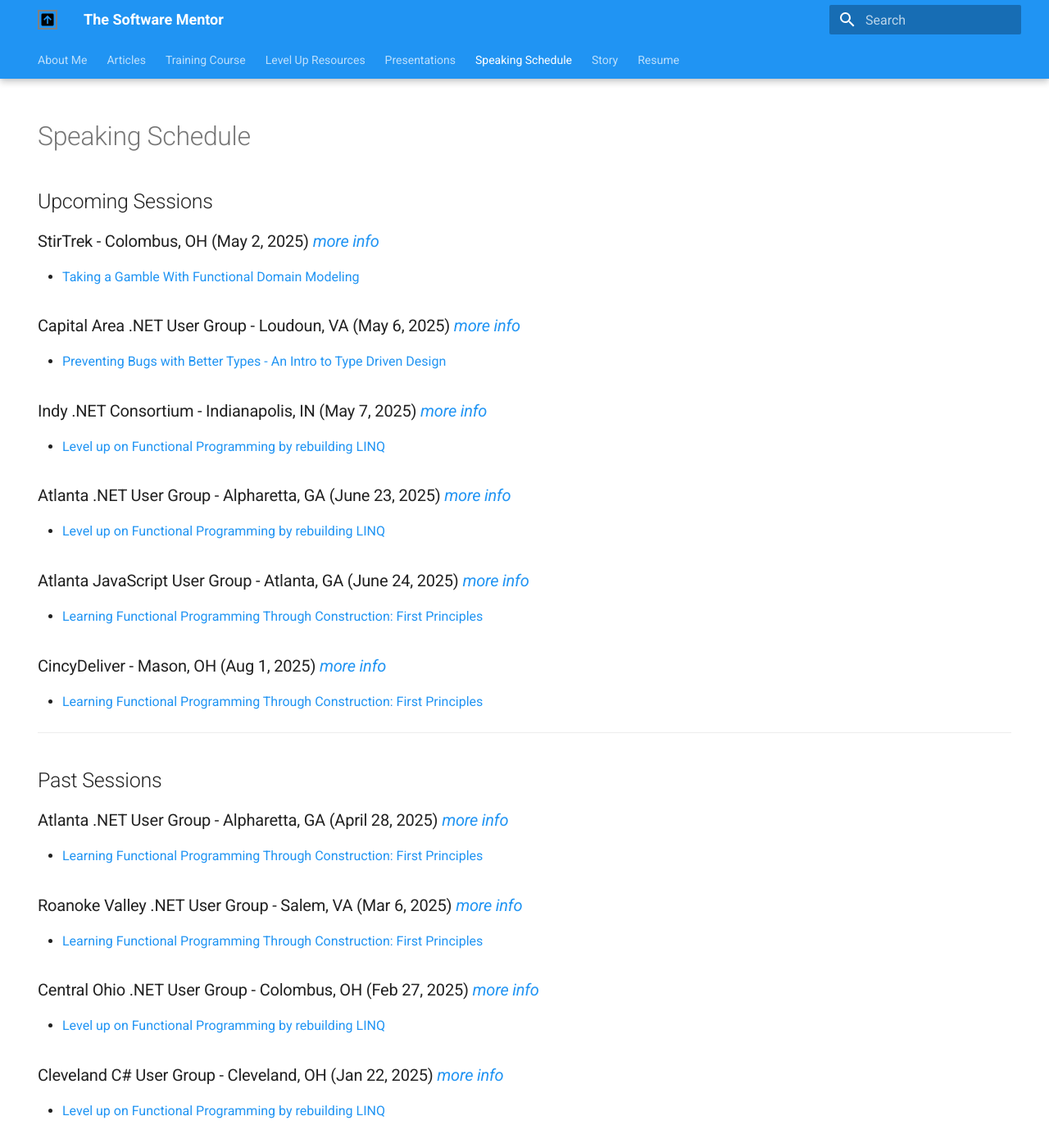
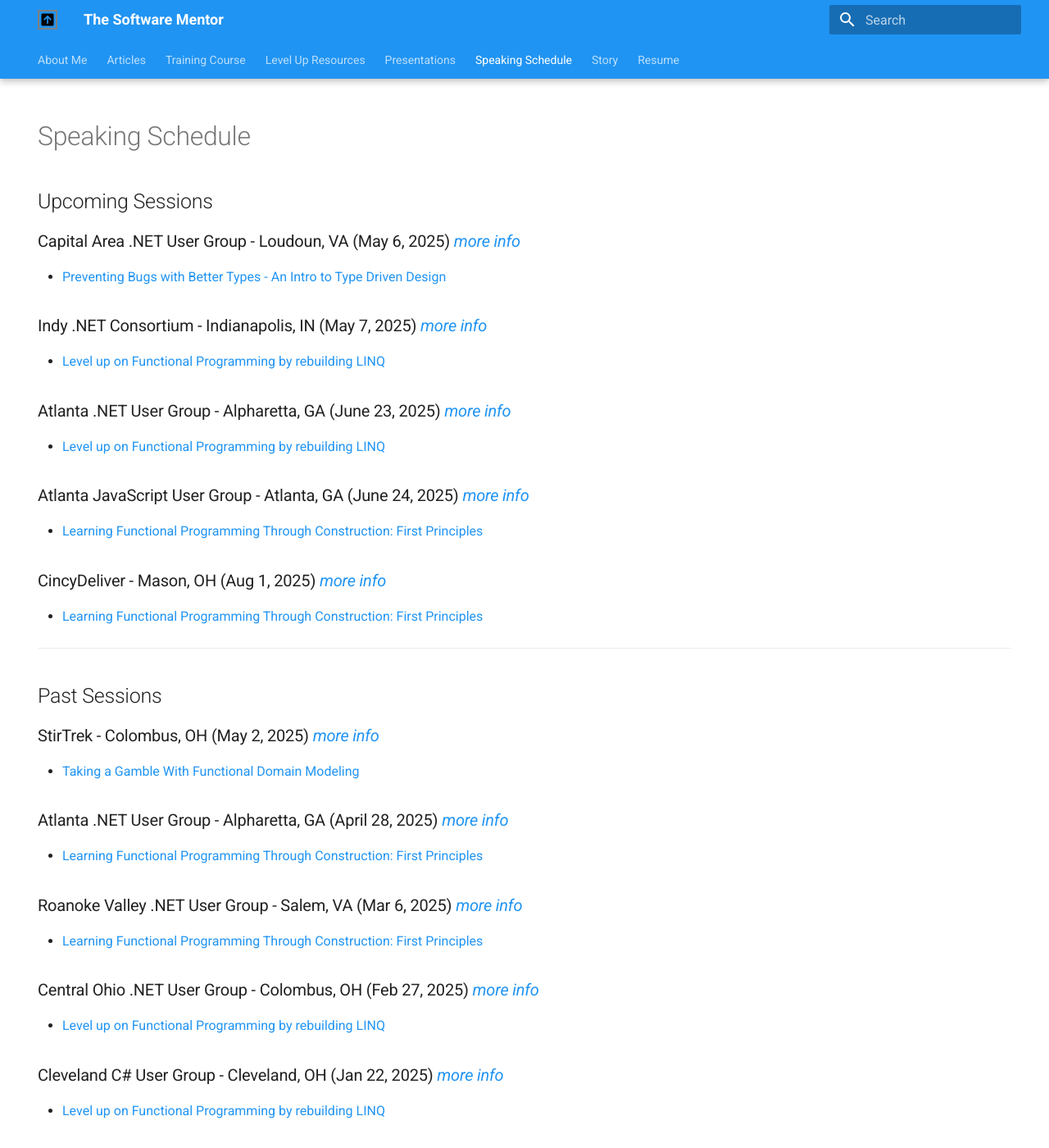
Before and after one commit to cameronpresley/blog, an MkDocs documentation site: the page built from docs/speaking-schedule.md, in a window 1280 px wide and 1400 px high. Shown: the whole window at 82% size. Built offline with MkDocs 1.6.1 and Material for MkDocs 9.7.7, drawn with Linux system fonts in a browser that asks for light colours; plug-ins that fetch from the network failed and are left out; part of the change alters nothing that is shown.

```diff
--- a/docs/speaking-schedule.md
+++ b/docs/speaking-schedule.md
@@ -6,10 +6,6 @@ hide:
 
 # Speaking Schedule
 ## Upcoming Sessions
-
-### StirTrek - Colombus, OH (May 2, 2025) _[more info](https://stirtrek.com/)_
-
-- [Taking a Gamble With Functional Domain Modeling](presentations.md#taking-a-gamble-with-functional-domain-modeling)
 
 ### Capital Area .NET User Group - Loudoun, VA (May 6, 2025) _[more info](https://www.meetup.com/caparea-net/events/307412739)_
 
@@ -33,6 +29,10 @@ hide:
 
 ---
 ## Past Sessions
+
+### StirTrek - Colombus, OH (May 2, 2025) _[more info](https://stirtrek.com/)_
+
+- [Taking a Gamble With Functional Domain Modeling](presentations.md#taking-a-gamble-with-functional-domain-modeling)
 
 ### Atlanta .NET User Group - Alpharetta, GA (April 28, 2025) _[more info](https://www.meetup.com/atlanta-net-user-group/events/306662207)_
 
```
